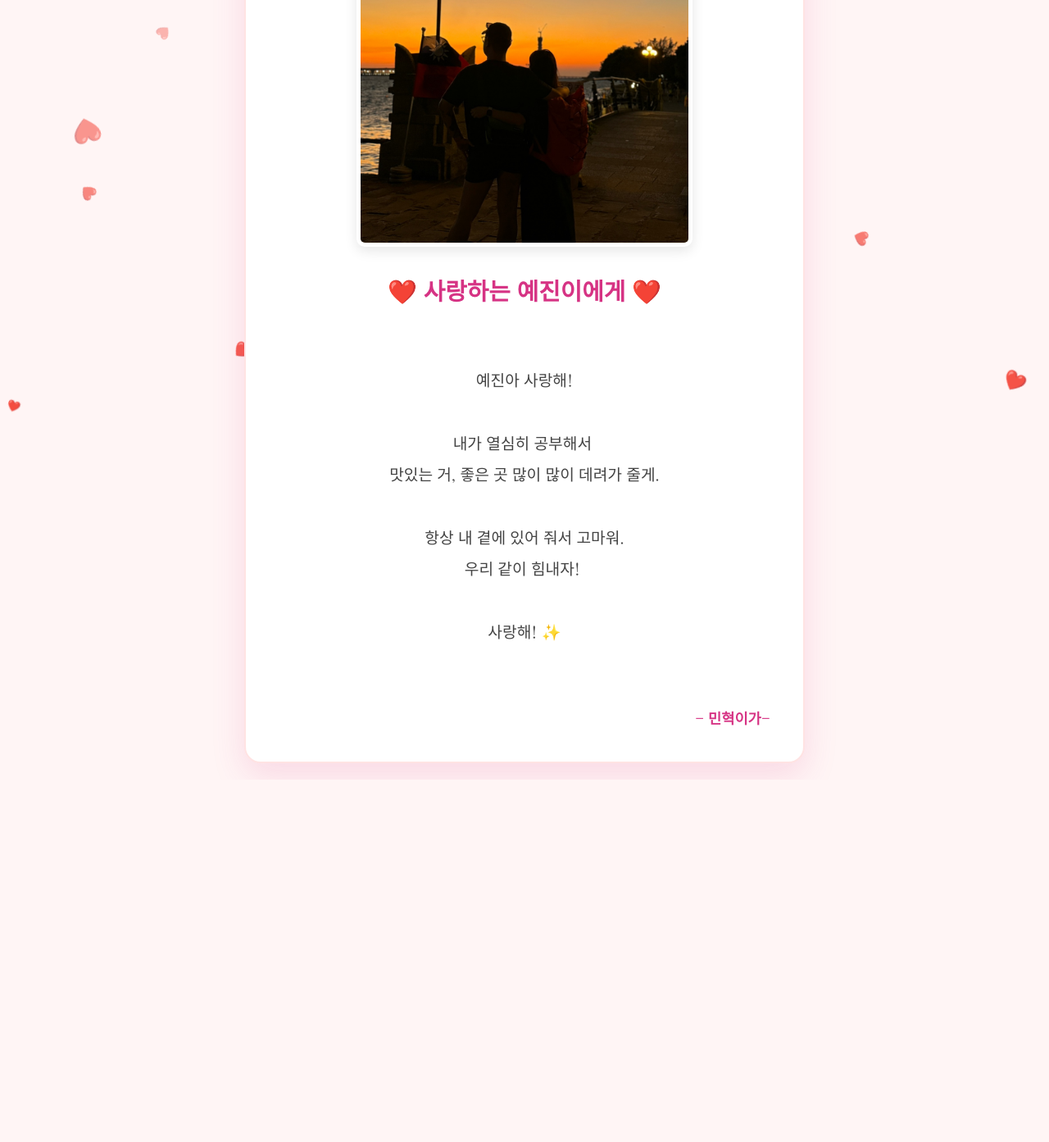
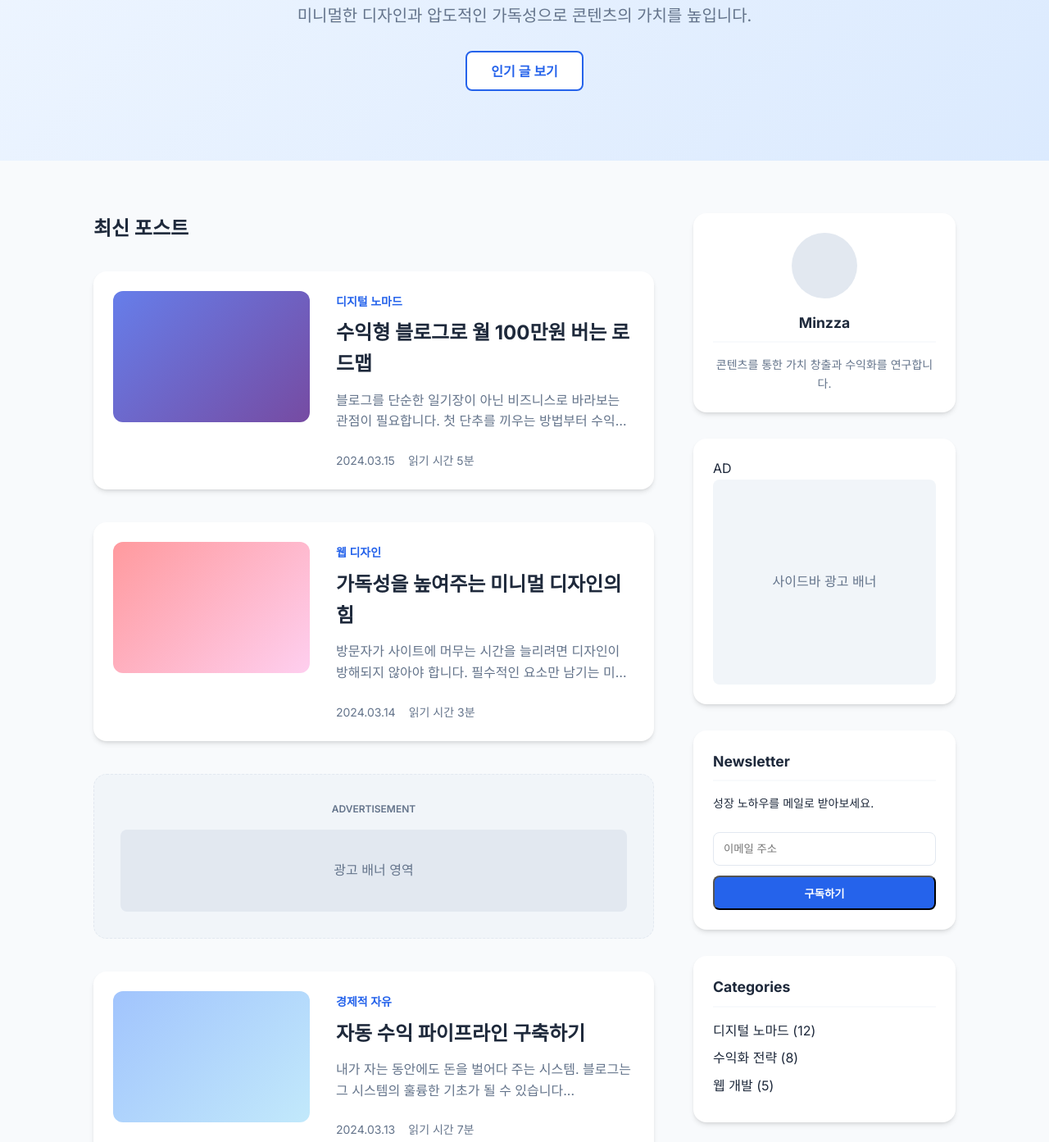
Before and after one commit to minzza-lab/minzza-test, a website: page index.html in a window 1280 px wide. Shown: the part 304-1697 px from the top of the page at 82% size. Before the commit the page ends 1255 px from the top, so only its background shows below. Drawn offline with Linux system fonts and the light colour scheme.

Commit message:
Initialize project: minzza-money-pjt

```diff
--- a/index.html
+++ b/index.html
@@ -3,138 +3,153 @@
 <head>
     <meta charset="UTF-8">
     <meta name="viewport" content="width=device-width, initial-scale=1.0">
-    <title>예진이에게 보내는 편지</title>
-    <style>
-        @import url('https://fonts.googleapis.com/css2?family=Nanum+Myeongjo:wght@400;700&display=swap');
-
-        body {
-            font-family: 'Nanum Myeongjo', serif;
-            margin: 0;
-            background-color: #fff5f5;
-            display: flex;
-            justify-content: center;
-            align-items: center;
-            min-height: 100vh;
-            padding: 20px;
-            overflow-x: hidden; /* 가로 스크롤 방지 */
-        }
-
-        /* 💌 편지 봉투 스타일 */
-        .envelope {
-            background: white;
-            max-width: 600px;
-            width: 100%;
-            padding: 40px;
-            border-radius: 20px;
-            box-shadow: 0 15px 40px rgba(214, 51, 132, 0.15);
-            position: relative;
-            z-index: 10;
-            border: 2px solid #ffe3e3;
-            text-align: center;
-        }
-
-        /* 📸 사진 스타일 */
-        .photo-frame {
-            width: 100%;
-            max-width: 400px;
-            margin: 0 auto 2rem;
-            background-color: #f8f9fa;
-            border-radius: 10px;
-            overflow: hidden;
-            border: 5px solid #fff;
-            box-shadow: 0 5px 15px rgba(0,0,0,0.1);
-        }
-
-        .photo-frame img {
-            width: 100%;
-            height: auto; /* 사진 비율 유지 */
-            display: block;
-        }
-
-        h1 {
-            color: #d63384;
-            font-size: 1.8rem;
-            margin-bottom: 2rem;
-        }
-
-        .letter-content {
-            color: #444;
-            line-height: 2;
-            font-size: 1.2rem;
-            white-space: pre-wrap;
-            margin-bottom: 2rem;
-        }
-
-        .signature {
-            text-align: right;
-            font-weight: bold;
-            color: #d63384;
-            font-size: 1.1rem;
-        }
-
-        /* ❤️ 퐁퐁 솟아오르는 하트 애니메이션 */
-        .heart {
-            position: fixed;
-            bottom: -50px;
-            color: #ff6b6b;
-            font-size: 20px;
-            user-select: none;
-            pointer-events: none;
-            z-index: 1;
-            animation: moveUp 4s linear infinite;
-        }
-
-        @keyframes moveUp {
-            0% {
-                transform: translateY(0) rotate(0deg);
-                opacity: 1;
-            }
-            100% {
-                transform: translateY(-100vh) rotate(360deg);
-                opacity: 0;
-            }
-        }
-    </style>
+    <title>Minzza's Blog | 수익형 블로그의 시작</title>
+    <!-- Google Fonts: Pretendard 대체 (Inter 사용 가능) -->
+    <link rel="stylesheet" href="https://fonts.googleapis.com/css2?family=Inter:wght@400;600;700&display=swap">
+    <link rel="stylesheet" href="style.css">
 </head>
 <body>
-    <script>
-        function createHeart() {
-            const heart = document.createElement('div');
-            heart.classList.add('heart');
-            heart.innerHTML = '❤️';
-            heart.style.left = Math.random() * 100 + 'vw';
-            heart.style.animationDuration = Math.random() * 3 + 2 + 's';
-            heart.style.opacity = Math.random();
-            heart.style.fontSize = Math.random() * 20 + 10 + 'px';
-            document.body.appendChild(heart);
-            setTimeout(() => { heart.remove(); }, 5000);
-        }
-        setInterval(createHeart, 300);
-    </script>
+    <!-- 상단 네비게이션 -->
+    <header class="navbar">
+        <div class="container">
+            <h1 class="logo">MINZZA.</h1>
+            <nav>
+                <ul class="nav-links">
+                    <li><a href="#home">Home</a></li>
+                    <li><a href="#posts">Posts</a></li>
+                    <li><a href="#about">About</a></li>
+                    <li><a href="#subscribe" class="btn-primary">Subscribe</a></li>
+                </ul>
+                <button class="menu-toggle" aria-label="메뉴 열기">
+                    <span></span>
+                    <span></span>
+                    <span></span>
+                </button>
+            </nav>
+        </div>
+    </header>
 
-    <div class="envelope">
-        <div class="photo-frame">
-            <!-- 파일명을 대문자 photo.JPG로 수정했습니다! -->
-            <img src="photo.JPG" alt="우리 사진">
+    <!-- 히어로 섹션 -->
+    <section id="home" class="hero">
+        <div class="container">
+            <div class="hero-content">
+                <h2 class="hero-title">당신의 성장을 기록하고,<br>수익을 창출하는 블로그.</h2>
+                <p class="hero-desc">미니멀한 디자인과 압도적인 가독성으로 콘텐츠의 가치를 높입니다.</p>
+                <div class="hero-cta">
+                    <a href="#posts" class="btn-secondary">인기 글 보기</a>
+                </div>
+            </div>
+        </div>
+    </section>
+
+    <!-- 메인 레이아웃 (본문 + 사이드바) -->
+    <main class="main-content container">
+        <!-- 포스트 리스트 -->
+        <div class="post-feed" id="posts">
+            <h3 class="section-title">최신 포스트</h3>
+            <div class="post-list">
+                <!-- 포스트 카드 1 -->
+                <article class="post-card">
+                    <div class="post-thumb" style="background: linear-gradient(135deg, #667eea 0%, #764ba2 100%);"></div>
+                    <div class="post-body">
+                        <span class="post-category">디지털 노마드</span>
+                        <h4 class="post-title"><a href="#">수익형 블로그로 월 100만원 버는 로드맵</a></h4>
+                        <p class="post-excerpt">블로그를 단순한 일기장이 아닌 비즈니스로 바라보는 관점이 필요합니다. 첫 단추를 끼우는 방법부터 수익화 전략까지...</p>
+                        <div class="post-meta">
+                            <span>2024.03.15</span>
+                            <span>읽기 시간 5분</span>
+                        </div>
+                    </div>
+                </article>
+
+                <!-- 포스트 카드 2 -->
+                <article class="post-card">
+                    <div class="post-thumb" style="background: linear-gradient(135deg, #ff9a9e 0%, #fecfef 100%);"></div>
+                    <div class="post-body">
+                        <span class="post-category">웹 디자인</span>
+                        <h4 class="post-title"><a href="#">가독성을 높여주는 미니멀 디자인의 힘</a></h4>
+                        <p class="post-excerpt">방문자가 사이트에 머무는 시간을 늘리려면 디자인이 방해되지 않아야 합니다. 필수적인 요소만 남기는 미니멀리즘...</p>
+                        <div class="post-meta">
+                            <span>2024.03.14</span>
+                            <span>읽기 시간 3분</span>
+                        </div>
+                    </div>
+                </article>
+
+                <!-- 광고 슬롯 (본문 내 광고 예시) -->
+                <div class="ad-slot-inline">
+                    <p>ADVERTISEMENT</p>
+                    <div class="ad-placeholder">광고 배너 영역</div>
+                </div>
+
+                <!-- 포스트 카드 3 -->
+                <article class="post-card">
+                    <div class="post-thumb" style="background: linear-gradient(135deg, #a1c4fd 0%, #c2e9fb 100%);"></div>
+                    <div class="post-body">
+                        <span class="post-category">경제적 자유</span>
+                        <h4 class="post-title"><a href="#">자동 수익 파이프라인 구축하기</a></h4>
+                        <p class="post-excerpt">내가 자는 동안에도 돈을 벌어다 주는 시스템. 블로그는 그 시스템의 훌륭한 기초가 될 수 있습니다...</p>
+                        <div class="post-meta">
+                            <span>2024.03.13</span>
+                            <span>읽기 시간 7분</span>
+                        </div>
+                    </div>
+                </article>
+            </div>
+            <div class="load-more">
+                <button class="btn-outline">더 많은 글 보기</button>
+            </div>
         </div>
 
-        <h1>❤️ 사랑하는 예진이에게 ❤️</h1>
+        <!-- 사이드바 -->
+        <aside class="sidebar">
+            <!-- 프로필 카드 -->
+            <div class="sidebar-widget profile-widget">
+                <div class="profile-img"></div>
+                <h5 class="profile-name">Minzza</h5>
+                <p class="profile-bio">콘텐츠를 통한 가치 창출과 수익화를 연구합니다.</p>
+            </div>
 
-        <div class="letter-content">
-예진아 사랑해!
+            <!-- 사이드바 광고 -->
+            <div class="sidebar-widget ad-widget">
+                <p class="ad-label">AD</p>
+                <div class="ad-sidebar-placeholder">사이드바 광고 배너</div>
+            </div>
 
-내가 열심히 공부해서
-맛있는 거, 좋은 곳 많이 많이 데려가 줄게.
+            <!-- 뉴스레터 구독 -->
+            <div id="subscribe" class="sidebar-widget newsletter-widget">
+                <h5>Newsletter</h5>
+                <p>성장 노하우를 메일로 받아보세요.</p>
+                <form class="subscribe-form">
+                    <input type="email" placeholder="이메일 주소" required>
+                    <button type="submit" class="btn-primary">구독하기</button>
+                </form>
+            </div>
 
-항상 내 곁에 있어 줘서 고마워.
-우리 같이 힘내자!
+            <!-- 카테고리 -->
+            <div class="sidebar-widget category-widget">
+                <h5>Categories</h5>
+                <ul>
+                    <li><a href="#">디지털 노마드 (12)</a></li>
+                    <li><a href="#">수익화 전략 (8)</a></li>
+                    <li><a href="#">웹 개발 (5)</a></li>
+                </ul>
+            </div>
+        </aside>
+    </main>
 
-사랑해! ✨
+    <!-- 푸터 -->
+    <footer class="footer">
+        <div class="container">
+            <p>&copy; 2024 MINZZA Blog. All rights reserved.</p>
+            <div class="social-links">
+                <a href="#">Instagram</a>
+                <a href="#">X (Twitter)</a>
+                <a href="#">GitHub</a>
+            </div>
         </div>
+    </footer>
 
-        <div class="signature">
-            - 민혁이가-
-        </div>
-    </div>
+    <script src="script.js"></script>
 </body>
 </html>
--- /dev/null
+++ b/script.js
@@ -0,0 +1,47 @@
+document.addEventListener('DOMContentLoaded', () => {
+    // 1. 모바일 메뉴 토글
+    const menuToggle = document.querySelector('.menu-toggle');
+    const navLinks = document.querySelector('.nav-links');
+
+    if (menuToggle) {
+        menuToggle.addEventListener('click', () => {
+            navLinks.classList.toggle('active');
+            // 메뉴 열림/닫힘 시각화 (간단한 스타일 변경)
+            menuToggle.classList.toggle('open');
+        });
+    }
+
+    // 2. 스크롤 애니메이션 (Intersection Observer 활용)
+    const observerOptions = {
+        threshold: 0.1
+    };
+
+    const observer = new IntersectionObserver((entries) => {
+        entries.forEach(entry => {
+            if (entry.isIntersecting) {
+                entry.target.style.opacity = '1';
+                entry.target.style.transform = 'translateY(0)';
+            }
+        });
+    }, observerOptions);
+
+    // 포스트 카드들에 초기 스타일 부여 및 관찰 시작
+    const postCards = document.querySelectorAll('.post-card');
+    postCards.forEach(card => {
+        card.style.opacity = '0';
+        card.style.transform = 'translateY(20px)';
+        card.style.transition = 'opacity 0.6s ease-out, transform 0.6s ease-out';
+        observer.observe(card);
+    });
+
+    // 3. 구독 폼 제출 핸들러 (실제 동작은 아니지만 피드백 제공)
+    const subscribeForm = document.querySelector('.subscribe-form');
+    if (subscribeForm) {
+        subscribeForm.addEventListener('submit', (e) => {
+            e.preventDefault();
+            const email = subscribeForm.querySelector('input').value;
+            alert(`${email}님, 구독해주셔서 감사합니다! (데모 기능)`);
+            subscribeForm.reset();
+        });
+    }
+});
--- /dev/null
+++ b/style.css
@@ -0,0 +1,363 @@
+/* Root Variables */
+:root {
+    --primary-color: #2563eb;
+    --primary-hover: #1d4ed8;
+    --secondary-color: #334155;
+    --text-main: #1e293b;
+    --text-muted: #64748b;
+    --bg-light: #f8fafc;
+    --white: #ffffff;
+    --accent: #fbbf24;
+    --border: #e2e8f0;
+    --shadow: 0 4px 6px -1px rgb(0 0 0 / 0.1), 0 2px 4px -2px rgb(0 0 0 / 0.1);
+    --container-width: 1100px;
+}
+
+/* Base Styles */
+* {
+    margin: 0;
+    padding: 0;
+    box-sizing: border-box;
+}
+
+body {
+    font-family: 'Inter', -apple-system, BlinkMacSystemFont, "Segoe UI", Roboto, sans-serif;
+    line-height: 1.6;
+    color: var(--text-main);
+    background-color: var(--bg-light);
+    overflow-x: hidden;
+}
+
+a {
+    text-decoration: none;
+    color: inherit;
+    transition: 0.3s;
+}
+
+ul {
+    list-style: none;
+}
+
+.container {
+    max-width: var(--container-width);
+    margin: 0 auto;
+    padding: 0 1.5rem;
+}
+
+.btn-primary {
+    background-color: var(--primary-color);
+    color: var(--white);
+    padding: 0.6rem 1.2rem;
+    border-radius: 0.5rem;
+    font-weight: 600;
+}
+
+.btn-primary:hover {
+    background-color: var(--primary-hover);
+}
+
+.btn-secondary {
+    background-color: var(--white);
+    color: var(--primary-color);
+    padding: 0.8rem 1.8rem;
+    border-radius: 0.5rem;
+    font-weight: 600;
+    border: 2px solid var(--primary-color);
+}
+
+.btn-secondary:hover {
+    background-color: var(--primary-color);
+    color: var(--white);
+}
+
+.btn-outline {
+    background: transparent;
+    border: 1px solid var(--border);
+    padding: 0.6rem 1.5rem;
+    border-radius: 0.5rem;
+    cursor: pointer;
+    font-weight: 600;
+    width: 100%;
+    margin-top: 2rem;
+}
+
+/* Navbar */
+.navbar {
+    background-color: var(--white);
+    border-bottom: 1px solid var(--border);
+    padding: 1rem 0;
+    position: sticky;
+    top: 0;
+    z-index: 1000;
+}
+
+.navbar .container {
+    display: flex;
+    justify-content: space-between;
+    align-items: center;
+}
+
+.logo {
+    font-size: 1.5rem;
+    font-weight: 800;
+    color: var(--primary-color);
+    letter-spacing: -0.05em;
+}
+
+.nav-links {
+    display: flex;
+    gap: 2rem;
+    align-items: center;
+}
+
+.nav-links a:not(.btn-primary):hover {
+    color: var(--primary-color);
+}
+
+.menu-toggle {
+    display: none;
+    background: none;
+    border: none;
+    cursor: pointer;
+}
+
+/* Hero Section */
+.hero {
+    background: linear-gradient(135deg, #eff6ff 0%, #dbeafe 100%);
+    padding: 6rem 0;
+    text-align: center;
+}
+
+.hero-title {
+    font-size: 3rem;
+    font-weight: 800;
+    line-height: 1.2;
+    margin-bottom: 1.5rem;
+    letter-spacing: -0.02em;
+}
+
+.hero-desc {
+    font-size: 1.25rem;
+    color: var(--text-muted);
+    max-width: 600px;
+    margin: 0 auto 2.5rem;
+}
+
+/* Main Content Layout */
+.main-content {
+    display: grid;
+    grid-template-columns: 1fr 320px;
+    gap: 3rem;
+    padding: 4rem 1.5rem;
+}
+
+/* Post Feed */
+.section-title {
+    font-size: 1.5rem;
+    font-weight: 700;
+    margin-bottom: 2rem;
+}
+
+.post-list {
+    display: flex;
+    flex-direction: column;
+    gap: 2.5rem;
+}
+
+.post-card {
+    display: flex;
+    gap: 2rem;
+    background: var(--white);
+    padding: 1.5rem;
+    border-radius: 1rem;
+    box-shadow: var(--shadow);
+    transition: transform 0.3s ease;
+}
+
+.post-card:hover {
+    transform: translateY(-5px);
+}
+
+.post-thumb {
+    flex-shrink: 0;
+    width: 240px;
+    height: 160px;
+    border-radius: 0.75rem;
+}
+
+.post-category {
+    display: inline-block;
+    color: var(--primary-color);
+    font-size: 0.875rem;
+    font-weight: 600;
+    margin-bottom: 0.5rem;
+}
+
+.post-title {
+    font-size: 1.5rem;
+    font-weight: 700;
+    margin-bottom: 0.75rem;
+}
+
+.post-excerpt {
+    color: var(--text-muted);
+    font-size: 1rem;
+    margin-bottom: 1.5rem;
+    display: -webkit-box;
+    -webkit-line-clamp: 2;
+    -webkit-box-orient: vertical;
+    overflow: hidden;
+}
+
+.post-meta {
+    font-size: 0.875rem;
+    color: var(--text-muted);
+    display: flex;
+    gap: 1rem;
+}
+
+/* Inline Ad Slot */
+.ad-slot-inline {
+    background: #f1f5f9;
+    border: 1px dashed var(--border);
+    padding: 2rem;
+    text-align: center;
+    border-radius: 1rem;
+}
+
+.ad-slot-inline p {
+    font-size: 0.75rem;
+    color: var(--text-muted);
+    margin-bottom: 1rem;
+    font-weight: 600;
+}
+
+.ad-placeholder {
+    height: 100px;
+    display: flex;
+    align-items: center;
+    justify-content: center;
+    background: #e2e8f0;
+    color: var(--text-muted);
+    border-radius: 0.5rem;
+}
+
+/* Sidebar */
+.sidebar {
+    display: flex;
+    flex-direction: column;
+    gap: 2rem;
+}
+
+.sidebar-widget {
+    background: var(--white);
+    padding: 1.5rem;
+    border-radius: 1rem;
+    box-shadow: var(--shadow);
+}
+
+.sidebar-widget h5 {
+    font-size: 1.1rem;
+    font-weight: 700;
+    margin-bottom: 1rem;
+    border-bottom: 2px solid var(--bg-light);
+    padding-bottom: 0.5rem;
+}
+
+.profile-widget {
+    text-align: center;
+}
+
+.profile-img {
+    width: 80px;
+    height: 80px;
+    background: #e2e8f0;
+    border-radius: 50%;
+    margin: 0 auto 1rem;
+}
+
+.profile-bio {
+    font-size: 0.875rem;
+    color: var(--text-muted);
+}
+
+.ad-sidebar-placeholder {
+    height: 250px;
+    background: #f1f5f9;
+    border-radius: 0.5rem;
+    display: flex;
+    align-items: center;
+    justify-content: center;
+    color: var(--text-muted);
+}
+
+.newsletter-widget p {
+    font-size: 0.875rem;
+    margin-bottom: 1.5rem;
+}
+
+.subscribe-form input {
+    width: 100%;
+    padding: 0.75rem;
+    border: 1px solid var(--border);
+    border-radius: 0.5rem;
+    margin-bottom: 0.75rem;
+}
+
+.subscribe-form button {
+    width: 100%;
+}
+
+.category-widget ul li {
+    margin-bottom: 0.5rem;
+}
+
+.category-widget ul li a:hover {
+    color: var(--primary-color);
+}
+
+/* Footer */
+.footer {
+    background: var(--white);
+    border-top: 1px solid var(--border);
+    padding: 4rem 0;
+    text-align: center;
+}
+
+.footer p {
+    margin-bottom: 1.5rem;
+    color: var(--text-muted);
+}
+
+.social-links {
+    display: flex;
+    justify-content: center;
+    gap: 2rem;
+    color: var(--primary-color);
+    font-weight: 600;
+}
+
+/* Responsive */
+@media (max-width: 992px) {
+    .main-content {
+        grid-template-columns: 1fr;
+    }
+    .hero-title {
+        font-size: 2.25rem;
+    }
+}
+
+@media (max-width: 768px) {
+    .navbar .nav-links {
+        display: none;
+    }
+    .menu-toggle {
+        display: block;
+    }
+    .post-card {
+        flex-direction: column;
+    }
+    .post-thumb {
+        width: 100%;
+    }
+}
```
Also changed, not shown: package.json (added, +11 -0 lines), README.md (deleted), photo.JPG (deleted).
